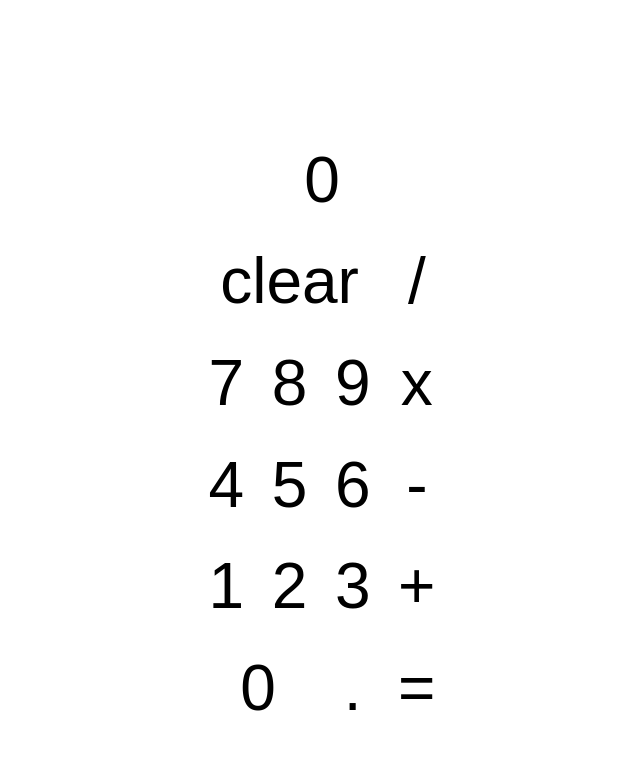
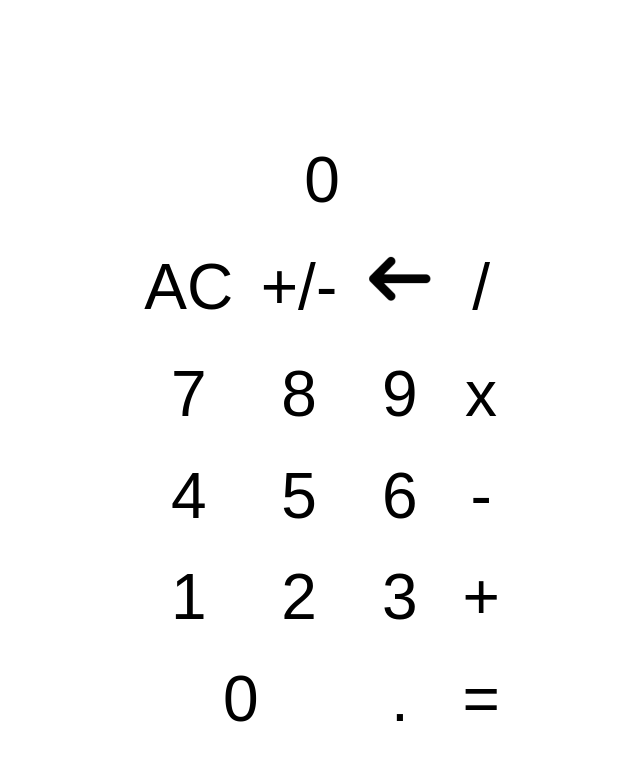
Before and after one commit to funkyMonkey225/realculator, a React (Create React App) app: page / in a window 1280 px wide. Shown: the top 760 px of the page, without its empty margins (318-958 px from the left). Built offline with nearby package versions, Linux system fonts and the light colour scheme.

Commit message:
Adds back button to table

```diff
--- a/src/Calculator.js
+++ b/src/Calculator.js
@@ -29,6 +29,7 @@ class Calculator extends Component {
     _clearHandler = (value) => {
         this.setState({
             display: "0",
+            current: "",
             total: 0
         })
     }
--- a/src/Numbers.js
+++ b/src/Numbers.js
@@ -22,8 +22,10 @@ class Numbers extends Component {
     return (
         <tbody>
             <tr>
-                <td colSpan="3" onClick={this._clearHandler}>clear</td>
-                <td onClick={this._operationHandler}>/</td>
+                <td onClick={this._clearHandler}>AC</td>
+                <td>+/-</td>
+                <td><img src="back.png" alt="back" /></td>
+                <td onClick={this._numberOperationHandler}>/</td>
             </tr>
             <tr>
                 <td onClick={this._numberOperationHandler}>7</td>
```
Also changed, not shown: public/back.png (added).
